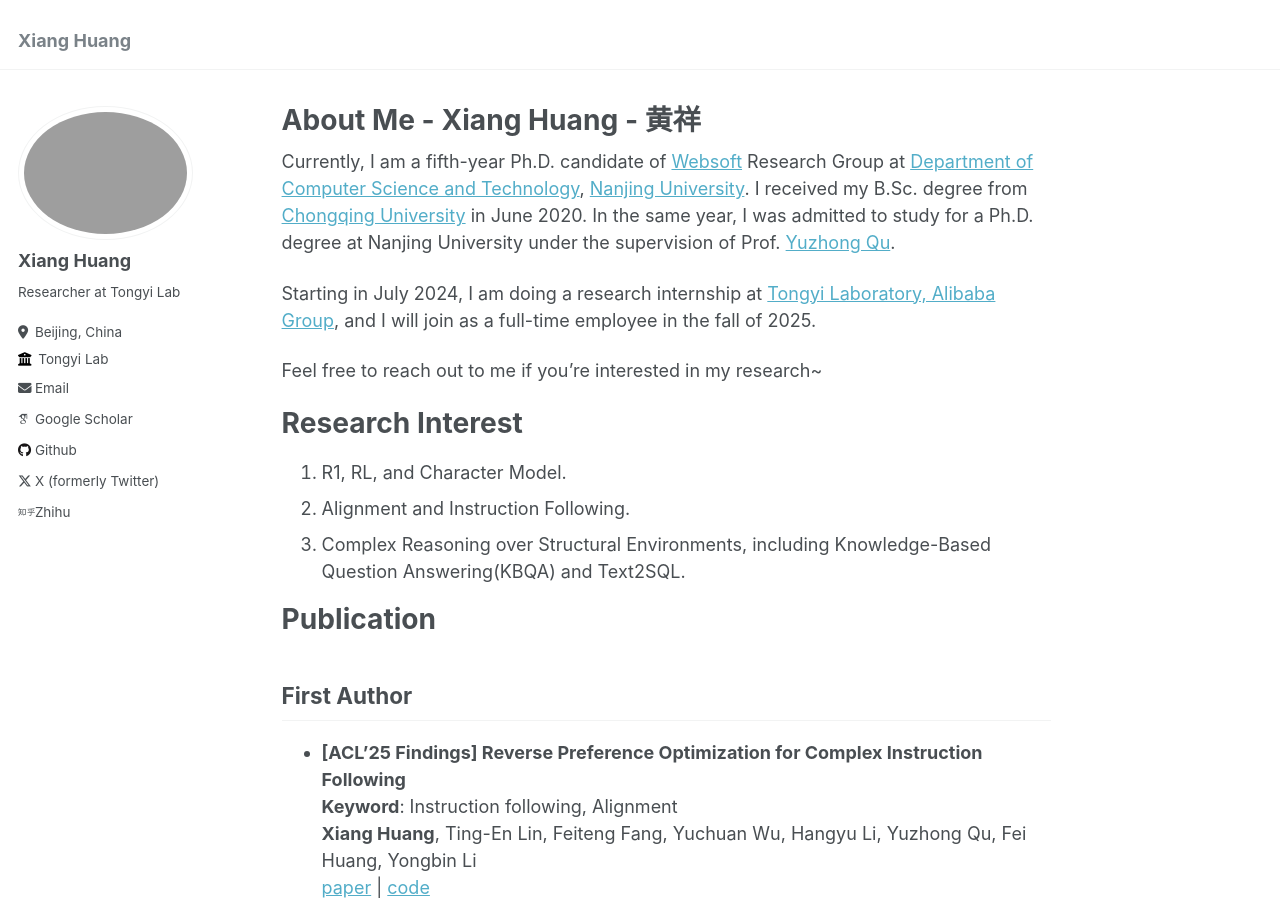
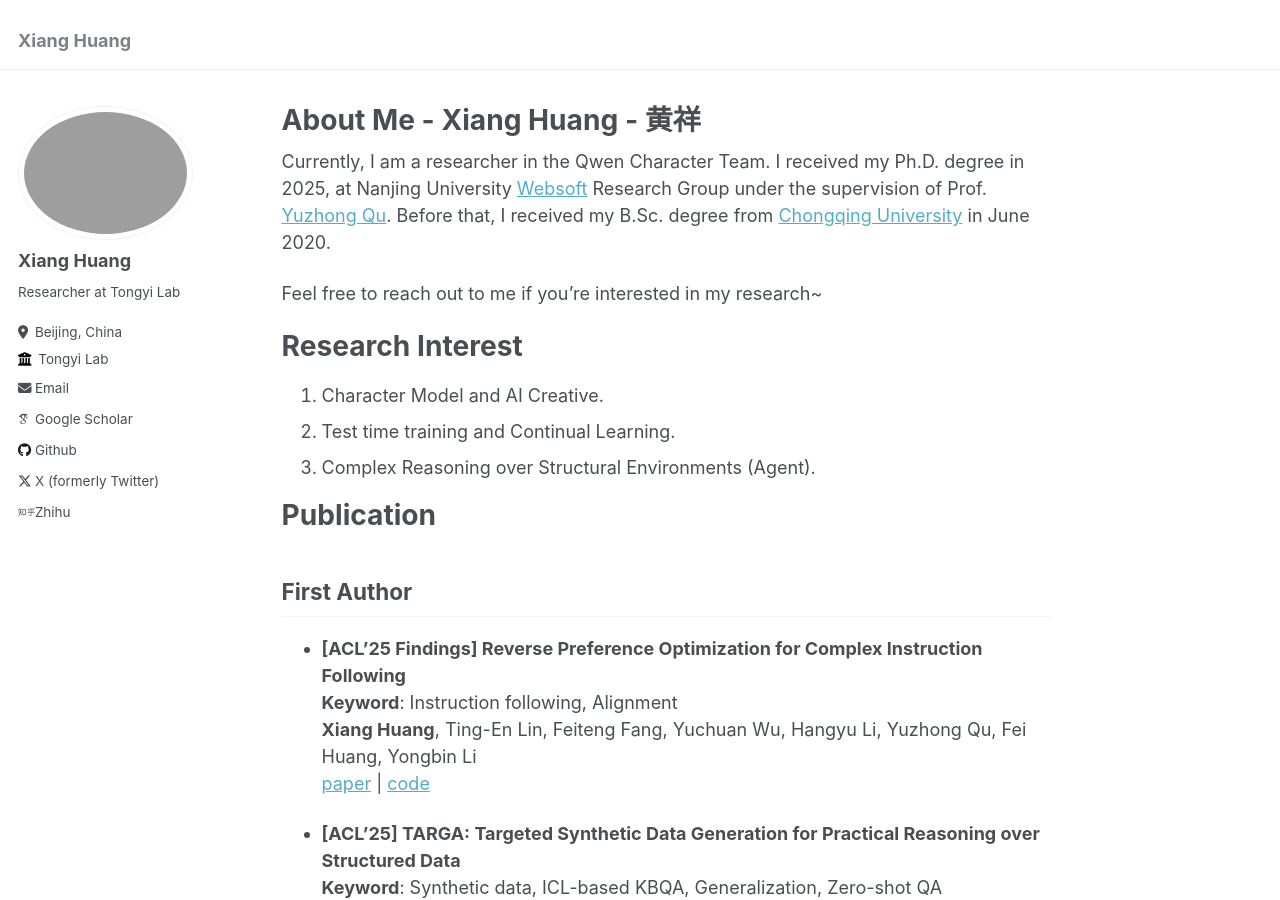
Before and after one commit to cdhx/cdhx.github.io, a Jekyll site: the page built from _pages/about.md, in a window 1280 px wide and 900 px high. Built offline with Jekyll 4.4.1, drawn with Linux system fonts in a browser that asks for light colours; some web fonts are replaced; some of the changed text lies outside the part shown.

Commit message:
Update about.md

```diff
--- a/_pages/about.md
+++ b/_pages/about.md
@@ -7,19 +7,17 @@ redirect_from:
   - /about.html
 ---
 
-Currently, I am a fifth-year Ph.D. candidate of [Websoft](http://ws.nju.edu.cn/wiki/Wiki.jsp?page=%E4%B8%87%E7%BB%B4%E7%BD%91%E8%BD%AF%E4%BB%B6%E7%A0%94%E7%A9%B6%E7%BB%84) Research Group at [Department of Computer Science and Technology](http://cs.nju.edu.cn/), [Nanjing University](https://www.nju.edu.cn/).
-I received my B.Sc. degree from [Chongqing University](https://www.cqu.edu.cn/) in June 2020.
-In the same year, I was admitted to study for a Ph.D. degree at Nanjing University under the supervision of Prof. [Yuzhong Qu](http://ws.nju.edu.cn/~yzqu).
+Currently, I am a researcher in the Qwen Character Team. I received my Ph.D. degree in 2025, at Nanjing University [Websoft](http://ws.nju.edu.cn/wiki/Wiki.jsp?page=%E4%B8%87%E7%BB%B4%E7%BD%91%E8%BD%AF%E4%BB%B6%E7%A0%94%E7%A9%B6%E7%BB%84) Research Group under the supervision of Prof. [Yuzhong Qu](http://ws.nju.edu.cn/~yzqu).
+Before that, I received my B.Sc. degree from [Chongqing University](https://www.cqu.edu.cn/) in June 2020.
 
-Starting in July 2024, I am doing a research internship at [Tongyi Laboratory, Alibaba Group](https://tongyi.aliyun.com/), and I will join as a full-time employee in the fall of 2025.
 
 Feel free to reach out to me if you’re interested in my research~
 
 Research Interest
 ===
-1. R1, RL, and Character Model.
-2. Alignment and Instruction Following.
-3. Complex Reasoning over Structural Environments, including Knowledge-Based Question Answering(KBQA) and Text2SQL.
+1. Character Model and AI Creative.
+2. Test time training and Continual Learning.
+3. Complex Reasoning over Structural Environments (Agent).
 
 Publication
 ===
```
Also changed, not shown: other parts of _pages/about.md (+4 -0 lines).
